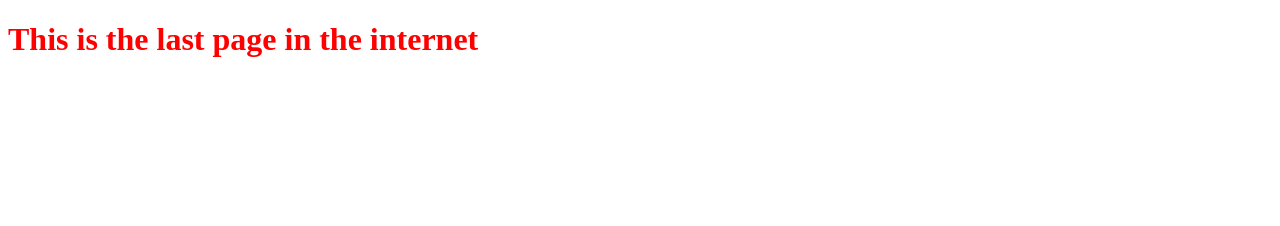
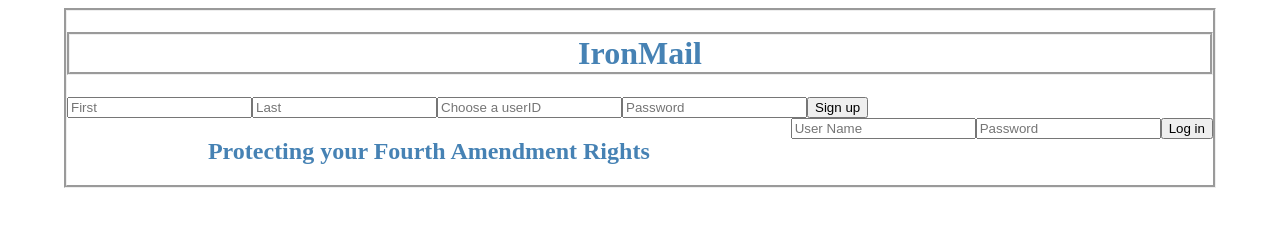
Before and after one commit to collinjackson93/IronMail, a website: page client/IronMail.html in a window 1280 px wide. Drawn offline with Linux system fonts and the light colour scheme; files that its build step writes are made by us from their sources; files whose address does not match are found by name.

Commit message:
made a little more progress

```diff
--- a/client/IronMail.html
+++ b/client/IronMail.html
@@ -7,6 +7,23 @@
     <script src="ClientSideScript.js" type="text/javascript"></script>
 </head>
 <body>
-    <h1>This is the last page in the internet</h1>
+    <hgroup>
+        <h1>IronMail<br></h1>
+        <div id="SignUpButtonGroup">
+            <body></body>
+            <input type="text" placeholder="First">
+            <input type="text" placeholder="Last">
+            <input type="text" placeholder="Choose a userID">
+            <input type="password" placeholder="Password">
+            <input type="submit" value="Sign up">
+        </div>
+        <h2>Protecting your Fourth Amendment Rights</h2>
+        <div id="LogInButtonGroup">
+            <body></body>
+            <input type="text" placeholder="User Name">
+            <input type="password" placeholder="Password">
+            <input type="submit" value="Log in">
+        </div>
+    </hgroup>
 </body>
 </html>
--- a/client/public/ClientSideScript.js
+++ b/client/public/ClientSideScript.js
@@ -1,3 +1,29 @@
 /**
  * Created by Lawrence on 11/6/15.
  */
+
+/* AJAX request function that requires response
+   CITATION: GOT THIS FROM CODE I WROTE PREVIOUSLY FOR the ORACLEOFOMAHA assignment */
+function getPageWithCallback(url, callback) {
+    var httpRequest = new XMLHttpRequest();
+    httpRequest.onreadystatechange = function() {
+        if (httpRequest.readyState == 4 && httpRequest.status == 200)
+            callback(httpRequest.responseText);
+    }
+
+    httpRequest.open("GET", url, true);
+    httpRequest.send(null);
+}
+
+function signUpForIronMail(name, id, passwd){
+
+    getPageWithCallback('/addNewUser?name=' + name + '&id=' + id + '&passwd=' + passwd, function(response){
+        if(!response){
+            alert('that username is not available, try another');
+        }
+        else{
+            console.log('success');
+        }
+
+    });
+}
--- a/client/public/IronStyle.css
+++ b/client/public/IronStyle.css
@@ -1,3 +1,35 @@
-h1 {
-    color: red;
+hgroup {
+    color: steelblue;
+    border: groove;
+    align: center;
+    text-align: center;
+    position: relative;
 }
+
+h1{
+    border: groove;
+}
+
+h2{
+    display: inline-flex;
+}
+
+#LogInButtonGroup{
+    float: right;
+    display: inline-flex;
+}
+
+#SignUpButtonGroup{
+    float: left;
+    display: inline-flex;
+}
+
+input{
+    display: block;
+}
+
+body{
+    width: 90%;
+    margin-left: auto;
+    margin-right: auto;
+}
```
Also changed, not shown: server/index.js (+12 -1 lines).
